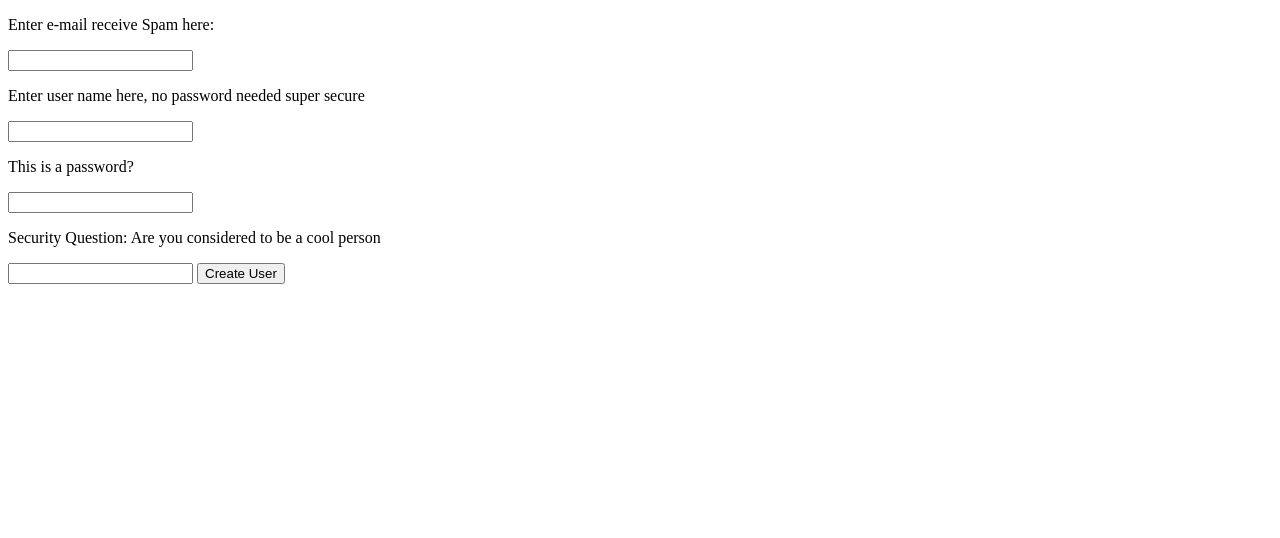
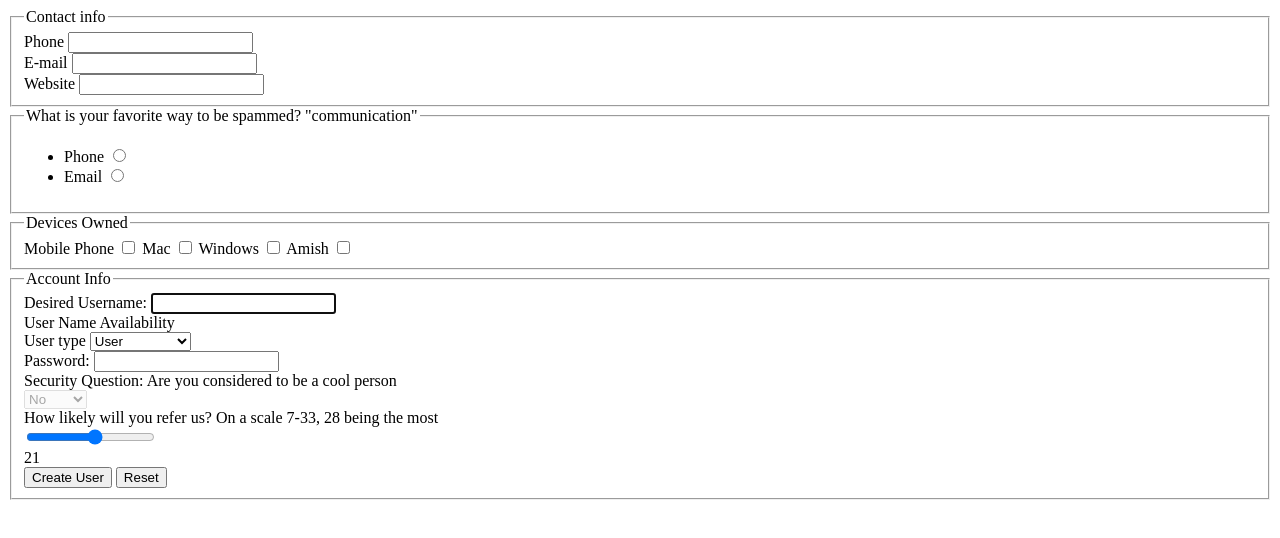
Before and after one commit to tander29/elaborateform, a website: page public/index.html in a window 1280 px wide. Drawn offline with Linux system fonts and the light colour scheme.

Commit message:
90% complete

```diff
--- a/public/index.html
+++ b/public/index.html
@@ -6,25 +6,115 @@
     <meta name="viewport" content="width=device-width, initial-scale=1.0">
     <meta http-equiv="X-UA-Compatible" content="ie=edge">
     <title>Create User</title>
+
 </head>
 
 <body>
     <form id="user-create-form" action="./api/user" method="post">
 
         <!-- Add user input fields here -->
-        <p>Enter e-mail receive Spam here:</p>
-        <input type="text" id="email">
-        <p>Enter user name here, no password needed super secure</p>
-        <input type="text" id="userName">
-        <div id="error"></div>
-        <p>This is a password?</p>
-        <input type="password" id="password">
-        <p>Security Question: Are you considered to be a cool person</p>
-        <input type="text" id="securityQuestion">
+        <fieldset>
+            <legend>Contact info</legend>
+            <section>
+                <label for="phone">Phone</label>
+                <input type="tel" id="phone" name="phone">
+            </section>
 
-        <button type="submit">Create User</button>
+            <section>
+                <label>E-mail</label>
+                <input type="email" id="email" name="email">
+            </section>
+
+            <section>
+                <label>Website</label>
+                <input type="url" id="website" name="website">
+            </section>
+        </fieldset>
+
+        <section>
+            <fieldset>
+                <legend>What is your favorite way to be spammed? "communication"</legend>
+                <ul>
+                    <li>
+                        <label for="Phone">Phone</label>
+                        <input type="radio" id="Phone" name="phone" value="Phone">
+                    </li>
+                    <li>
+                        <label for="Email">Email</label>
+                        <input type="radio" id="E-mail" name="email" value="Phone">
+                    </li>
+                </ul>
+            </fieldset>
+        </section>
+
+        <section>
+            <fieldset>
+                <legend>Devices Owned</legend>
+                <label for="Phone">Mobile Phone</label>
+                <input type="checkbox" name="mobile" value="mobile" id="mobile">
+                <label for="Mac">Mac</label>
+                <input type="checkbox" name="mac" value="mac" id="mac">
+                <label for="Windows">Windows</label>
+                <input type="checkbox" name="windows" value="windows" id="windows">
+                <label for "Amish">Amish</label>
+                <input type="checkbox" name="Amish" value="Amish" id="amish">
+            </fieldset>
+        </section>
+
+        <fieldset>
+            <legend>Account Info</legend>
+            <section>
+                <label>Desired Username:</label>
+                <input type="text" id="userName" autofocus name="userName">
+                <div id="error">User Name Availability</div>
+            </section>
+
+            <section>
+                <label>User type</label>
+                <select id="userType" name="userType">
+                    <option value="user" name="userType">User</option>
+                    <option value="moderator" name="userType">Moderator</option>
+                    <option value="admin" name="userType">Administrator</option>
+                </select>
+            </section>
+
+            <section>
+                <label>Password:</label>
+                <input type="password" id="password" name="password">
+            </section>
+
+            <section>
+                <label>Security Question: Are you considered to be a cool person</label>
+                <br>
+
+                <select disabled id="securityQuestion">
+                    <optgroup label="In reality">
+                        <option value="no">No</option>
+                    </optgroup>
+
+                    <optgroup label="My mother says...">
+                        <option value="Yes">Yes</option>
+                        <option value="Meh">Meh</option>
+                    </optgroup>
+                </select>
+            </section>
+
+            <section>
+                <label>How likely will you refer us? On a scale 7-33, 28 being the most</label>
+                <br>
+                <input type="range" name="secretNumber" id="count" min="7" max="33" step="2">
+                <article class="countDisplay"></article>
+            </section>
+
+
+            <section>
+                <button type="submit">Create User</button>
+                <input type="reset">
+            </section>
+        </fieldset>
     </form>
     <script src="index.js"></script>
+
 </body>
 
 </html>
--- a/public/index.js
+++ b/public/index.js
@@ -7,15 +7,27 @@ userCreateSubmitButton.addEventListener("click", action)
 
 function action(event) {
     event.preventDefault()
-    const email = document.getElementById("email").value
-    const userName = document.getElementById("userName").value
-    const password = document.getElementById("password").value
-    const securityQuestion = document.getElementById("securityQuestion").value
+    userListObj = {
+        phone: document.getElementById("phone").value,
+        email: document.getElementById("email").value,
+        userName: document.getElementById("userName").value,
+        password: document.getElementById("password").value,
+        securityQuestion: document.getElementById("securityQuestion").value,
+        website: document.getElementById("website").value,
+        ownPhone: document.getElementById("mobile").value,
+        ownMac: document.getElementById("mac").value,
+        ownWindows: document.getElementById("windows").value,
+        isAmish: document.getElementById("amish").value,
+        userType: document.getElementById("userType").value,
+        satisfaction: document.getElementById("count").value
 
-    userListObj.email = email
-    userListObj.userName = userName
-    userListObj.password = password
-    userListObj.securityQuestion = securityQuestion
+
+    }
+
+    // userListObj.email = email
+    // userListObj.userName = userName
+    // userListObj.password = password
+    // userListObj.securityQuestion = securityQuestion
     // console.log(userListObj)
     // console.log(JSON.stringify(userListObj))
     const jsonUserListObj = JSON.stringify(userListObj)
@@ -47,3 +59,13 @@ function postUser(userInfo) {
         .catch(error => console.log('Error:', error))
 
 }
+
+
+let counter = document.querySelector('#count');
+let countDisplay = document.querySelector('.countDisplay');
+
+countDisplay.textContent = counter.value;
+
+counter.oninput = function () {
+    countDisplay.textContent = counter.value;
+}
```
